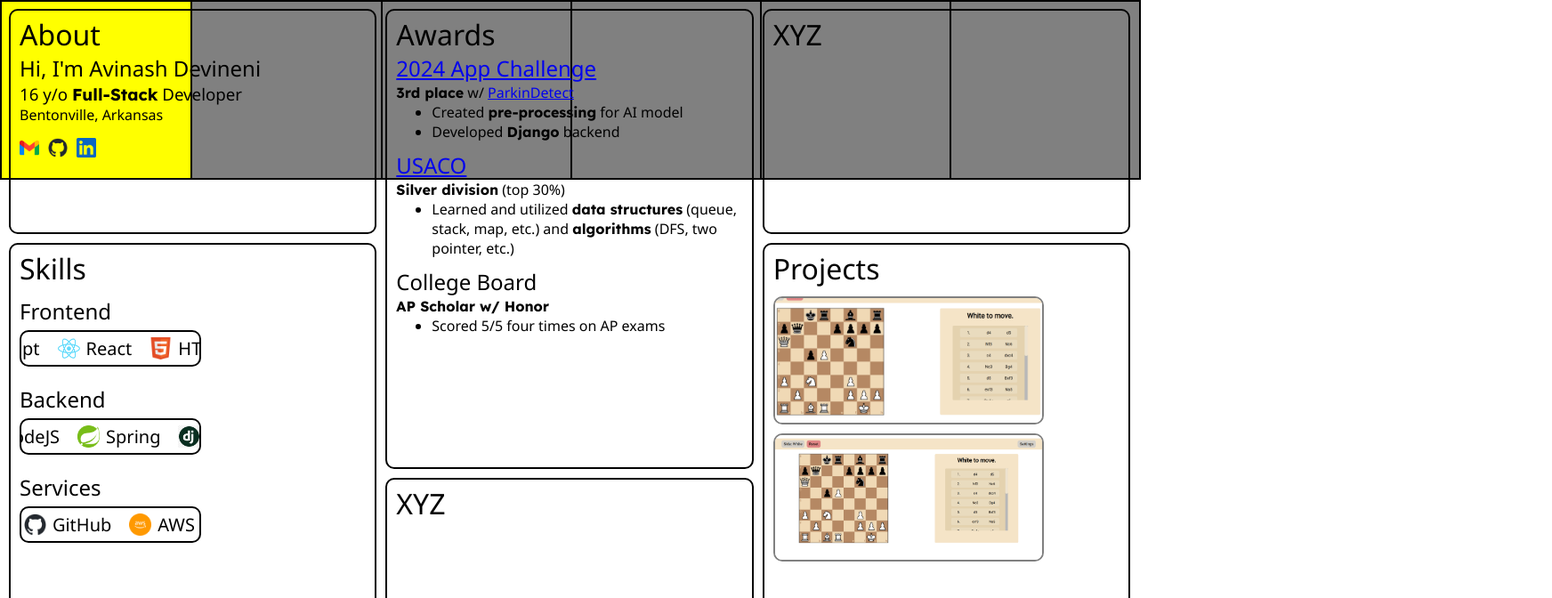
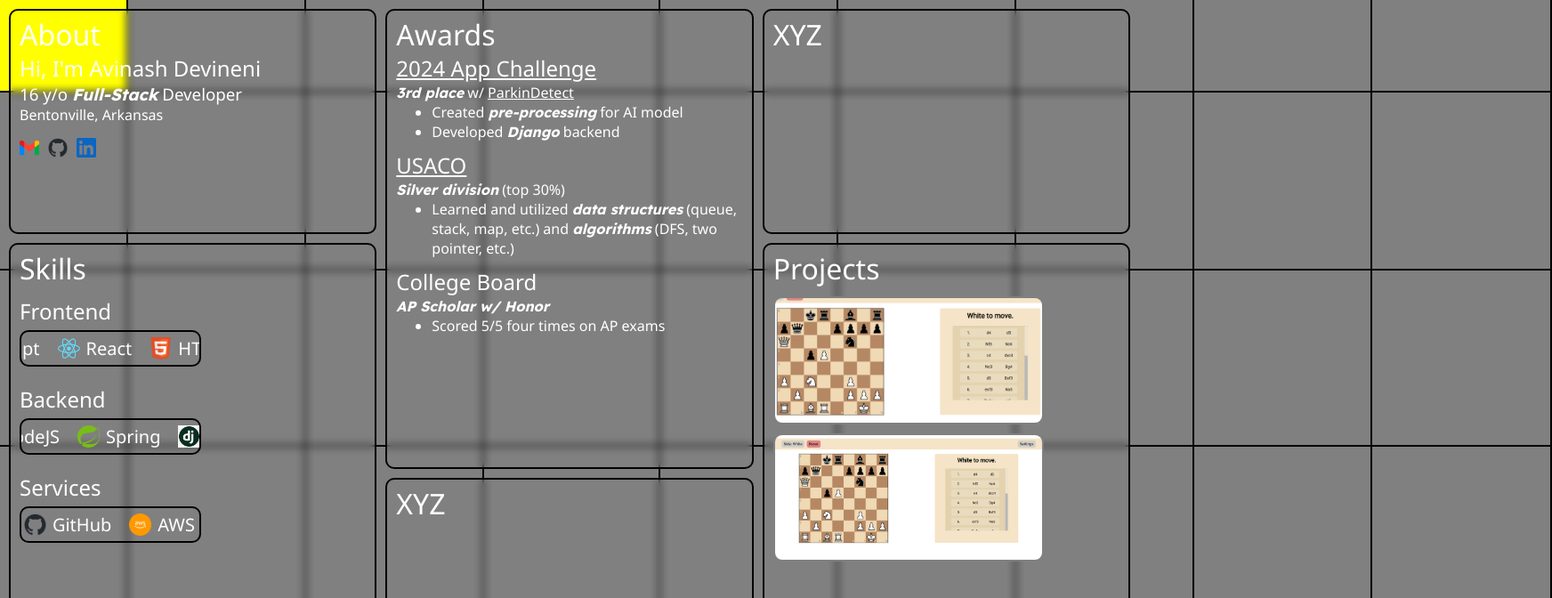
Before and after one commit to AvinashDevineni/Portfolio, a React (Vite) app: page / in a window 1280 px wide. Shown: the top 672 px of the page at 89% size, 1744 px wide, since content can reach past the window. Built offline with nearby package versions, Linux system fonts and the light colour scheme; a web font is replaced by a local one.

Commit message:
Changed background creation to start at center

```diff
--- a/src/App.css
+++ b/src/App.css
@@ -11,10 +11,12 @@
 }
 
 .card {
+    border: 2px solid black;
+    border-radius: 10px;
+
     padding: 5px 10px;
 
-    border: 2px solid black;
-    border-radius: 10px;
+    backdrop-filter: blur(4px);
 }
 
 .card * {
--- a/src/App.tsx
+++ b/src/App.tsx
@@ -37,8 +37,6 @@ const carouselLabeledTextGap = 7;
 const projectImgWidth = '300px';
 const projectImgHeight = '140px';
 
-const numBoxesHoriz = 25;
-const numBoxesVert = 20;
 const borderSize = 2;
 const boxSize = 200;
 //#endregion
@@ -47,62 +45,74 @@ export default function App() {
 	const [boxes, setBoxes] = useState<ReactElement[]>([]);
 
 	useLayoutEffect(() => {
-		//#region Calculating boxes' horizontal properties
-		const realBoxSize = boxSize + borderSize;
-		let realNumHorizBoxes = numBoxesHoriz;
-		let boxExtraHorizPxs: number; // extra pixels for each box
-		let leftoverHorizPxs: number; // extra pixels that need to be accounted
+		// if (isOnTouchscreenDevice)
+		//     return;
 
-		// if placing desired num of boxes won't fit in screen
-		if (realBoxSize * numBoxesHoriz > window.innerWidth) {
-			// solving following equation: boxSize * nBoxes = windowSize
-			realNumHorizBoxes = Math.floor(window.innerWidth / realBoxSize);
+		document.body.style.overflow = 'hidden';
 
-			// calculating leftover pixels and how to account for them
-			const screenExtraHorizPxs = window.innerWidth - realNumHorizBoxes * realBoxSize;
-			boxExtraHorizPxs = Math.floor(screenExtraHorizPxs / realNumHorizBoxes);
-			leftoverHorizPxs = screenExtraHorizPxs - boxExtraHorizPxs * realNumHorizBoxes;
+		const width = window.innerWidth;
+		const height = window.innerHeight;
+
+		const centerPos = {
+			x: Math.floor(width / 2 - boxSize / 2),
+			y: Math.floor(height / 2 - boxSize / 2)
+		};
+
+		const maxNumBoxesHoriz = Math.ceil((width - (centerPos.x + boxSize / 2)) / boxSize) + 1;
+		const maxNumBoxesVert = Math.ceil((centerPos.y - boxSize / 2) / boxSize) + 1;
+		console.log(maxNumBoxesVert);
+
+		//#region Creating grid
+		for (let x = 0; x <= maxNumBoxesHoriz; x++) {
+			for (let y = 0; y <= maxNumBoxesVert; y++) {
+				setBoxes(boxes => {
+					return boxes.concat(
+						<Box left={centerPos.x + x * boxSize} top={centerPos.y + y * boxSize}
+						 idleColor="gray" hoverColor="yellow" width={boxSize} height={boxSize}
+						 borderSize={borderSize} timeToHoverColor={0.25} timeToIdleColor={1}
+						 hoverColorDelay={100}/>
+					);
+				});
+			}
 		}
 
-		// if placing desired num of boxes will fit in screen
-		else {
-			// solving following equation: boxSize * nBoxes = windowSize
-			realNumHorizBoxes = Math.floor(window.innerWidth / realBoxSize);
+		for (let x = 1; x <= maxNumBoxesHoriz; x++) {
+			for (let y = 0; y <= maxNumBoxesVert; y++) {
+				setBoxes(boxes => {
+					return boxes.concat(
+						<Box left={centerPos.x - x * boxSize} top={centerPos.y + y * boxSize}
+						 idleColor="gray" hoverColor="yellow" width={boxSize} height={boxSize}
+						 borderSize={borderSize} timeToHoverColor={0.25} timeToIdleColor={1}
+						 hoverColorDelay={100}/>
+					);
+				});
+			}
+		}
 
-			// calculating leftover pixels and how to account for them
-			const screenExtraHorizPxs = window.innerWidth - realNumHorizBoxes * realBoxSize;
-			boxExtraHorizPxs = Math.floor(screenExtraHorizPxs / realNumHorizBoxes);
-			leftoverHorizPxs = screenExtraHorizPxs - boxExtraHorizPxs * realNumHorizBoxes;
+		for (let x = 0; x <= maxNumBoxesHoriz; x++) {
+			for (let y = 1; y <= maxNumBoxesVert; y++) {
+				setBoxes(boxes => {
+					return boxes.concat(
+						<Box left={centerPos.x + x * boxSize} top={centerPos.y - y * boxSize}
+						 idleColor="gray" hoverColor="yellow" width={boxSize} height={boxSize}
+						 borderSize={borderSize} timeToHoverColor={0.25} timeToIdleColor={1}
+						 hoverColorDelay={100}/>
+					);
+				});
+			}
 		}
-		//#endregion
 
-		// TODO: Calculate boxes' vertical properties
-
-		// TODO: Nested for loop to make full grid
-
-		//#region Constructing grid
-		let pos = 0;
-		for (let i = 0; i < realNumHorizBoxes; i++) {
-			setBoxes(boxes => {
-				let boxWidth = boxSize + boxExtraHorizPxs;
-				if (leftoverHorizPxs > 0) {
-					boxWidth++;
-					leftoverHorizPxs--;
-				}
-
-				console.log(pos);
-
-				const res = boxes.concat(
-					<Box key={i} left={pos} top={0} idleColor={'gray'}
-					width={boxWidth} height={boxSize - borderSize}
-					borderSize={borderSize} hoverColor={'yellow'}
-					timeToHoverColor={0.25} timeToIdleColor={0.5}
-					hoverColorDelay={200}/>
-				);
-
-				pos += boxWidth + borderSize;
-				return res;
-			});
+		for (let x = 1; x <= maxNumBoxesHoriz; x++) {
+			for (let y = 1; y <= maxNumBoxesVert; y++) {
+				setBoxes(boxes => {
+					return boxes.concat(
+						<Box left={centerPos.x - x * boxSize} top={centerPos.y - y * boxSize}
+						 idleColor="gray" hoverColor="yellow" width={boxSize} height={boxSize}
+						 borderSize={borderSize} timeToHoverColor={0.25} timeToIdleColor={1}
+						 hoverColorDelay={100}/>
+					);
+				});
+			}
 		}
 		//#endregion
 
--- a/src/index.css
+++ b/src/index.css
@@ -1,5 +1,6 @@
 * {
     font-family: "Noto Sans";
+    color: white;
 }
 
 html, body {
@@ -13,6 +14,7 @@ body {
 
 strong {
     font-family: 'Lexend';
+    font-style: italic;
 }
 
 #root {
```
Also changed, not shown: src/components/Box.css (added).
